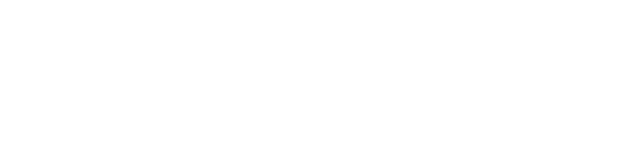
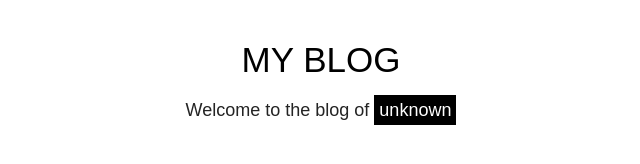
Before and after one commit to themagawo2011/homework-15, a plain HTML site: page index.html in a window 1280 px wide. Shown: the whole page, without its empty margins (319-959 px from the left). Drawn offline with Linux system fonts and the light colour scheme.

Commit message:
div 1 сохтам

```diff
--- a/index.html
+++ b/index.html
@@ -7,6 +7,9 @@
     <link rel="stylesheet" href="./style.css">
 </head>
 <body>
-
+    <div class="box1">
+        <h1 class="h1box1">MY BLOG</h1>
+        <p class="p1box1">Welcome to the blog  of <span class="sp1box1"> unknown</span></p>
+    </div>
 </body>
 </html>
--- a/style.css
+++ b/style.css
@@ -1,3 +1,34 @@
 * {
     margin: 0;
+    font-family: sans-serif;
 }
+
+.h1box1{
+    font-size: 35px;
+    font-weight: 500;
+    color: #000000;
+}
+
+.p1box1{
+    font-size: 18px;
+    font-weight: 400;
+    color: rgb(36, 36, 36);
+}
+
+.sp1box1{
+    font-size: 18px;
+    font-weight: 400;
+    background-color: black;
+    color: white;
+    padding: 5px;
+}
+
+.box1{
+    display: flex;
+    justify-content: center;
+    flex-direction: column;
+    text-align: center;
+    margin-top: 40px;
+    margin-bottom: 50px;
+    gap: 20px;
+}
```
